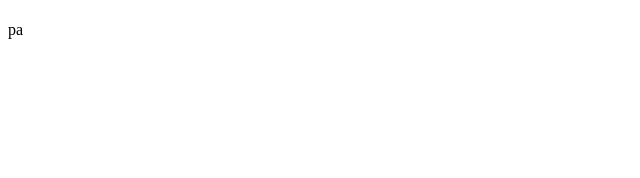
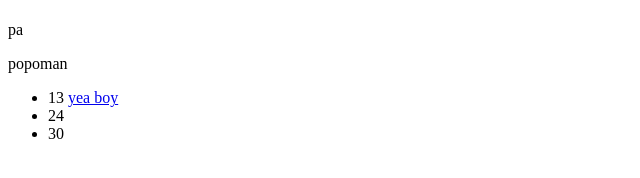
Before and after one commit to delmarc/Objectified, a plain HTML site: page index.html in a window 1280 px wide. Shown: the whole page, without its empty margins (0-640 px from the left). Drawn offline with Linux system fonts and the light colour scheme.

Commit message:
Now it is getting good
Ok now this is the basis of what i wanted to be… Also added shorthand
names that can replace the traditional names of certain element
properties… (example being className - class or innerHTML - HTML)

```diff
--- a/Objectified.js
+++ b/Objectified.js
@@ -31,12 +31,29 @@
 	}
 
 
-	function extendAttrOnObj(element, attributes){
+	function extendAttrsOnObj(element, attributes){
 		for(var attr in attributes){
 			if( element.hasOwnProperty(attr) ){
 				element[attr] = attributes[attr];
 			} else {
-				element.setAttribute(attr,attributes[attr]);
+				switch(attr){
+					case "class":
+					case "c":
+						element.className = attributes[attr];
+						break;
+					case "text":
+					case "Text":
+					case "t":
+						element.innerText = attributes[attr];
+						break;
+					case "html":
+					case "HTML":
+					case "h":
+						element.innerHTML = attributes[attr];
+						break;
+					default:
+						element.setAttribute(attr,attributes[attr]);
+				}
 			}
 		}
 	}
@@ -45,16 +62,16 @@
 		var element = createA(obj.tag);
 		var attributes = obj.attributes;
 
-		extendAttrOnObj(element, attributes);
+		extendAttrsOnObj(element, attributes);
 
 		if(obj.data){
 			if(typeof JSONdata[obj.data] === "string"){
-			//if(typeof obj.data === "string"){
 				renderATextNodeForMe(element,JSONdata[obj.data]);
 			} else if(typeof JSONdata[obj.data] === "object"){
-				//console.log(element, obj, JSONdata);
-				extendAttrOnObj(element, JSONdata[obj.data]);
+				extendAttrsOnObj(element, JSONdata[obj.data]);
 			}
+		} else if (obj.passedData){
+			extendAttrsOnObj(element, obj.passedData);
 		}
 
 		if(obj.childNodes && !obj.childLooped){
@@ -79,7 +96,10 @@
 				renderATextNodeForMe(containerFragment,JSONtemplate.childNodes[i]);
 			} else if(typeof JSONtemplate.childNodes[i] === "object" && JSONtemplate.childNodes[i].childLooped){
 				var childContainer = renderAnElementForMe(containerFragment,JSONdata,JSONtemplate.childNodes[i],true);
+
 				for(var j = 0;j<JSONdata[JSONtemplate.childNodes[i].childData].length;j++){
+					JSONtemplate.childNodes[i].childNodes[0].passedData = JSONdata[JSONtemplate.childNodes[i].childData][j];
+
 					renderAnElementForMe(childContainer,
 						JSONdata[JSONtemplate.childNodes[i].childData][j],
 						JSONtemplate.childNodes[i].childNodes[0]);
@@ -107,7 +127,7 @@
 	}
 
 	objectified.name = "Objectified.js";
-	objectified.version = "0.0.1";
+	objectified.version = "0.0.7";
 	objectified.render = render;
 
 }));
--- a/index.html
+++ b/index.html
@@ -7,23 +7,11 @@
 		<script type="text/javascript" src="Objectified.js"></script>
 		<script>
 			var sometemplate = {
-				/* was nice but going too crazy with this...
-				"headChildNodes":[
-					{
-						"tag" : "link",
-						"attributes":{
-							"rel" : "stylesheet",
-							"type" : "text/css",
-							"href" : "css/main.css"
-						}
-					}
-				],
-				*/
 				"childNodes": [
 					{
 						"tag" : "header",
 						"attributes":{
-							"className" : "someClass",
+							"class" : "someClass",
 							"id" : "aheaderid",
 							"data-popoman" : "yeaman"
 						},
@@ -35,29 +23,24 @@
 								"childNodes": [
 									{
 										"tag" : "a",
-										/*
 										"attributes":{
-											"href": {
-												"data":"href"
-											}
-										},
-										*/
-										//"data":"name"
+											"class": "po"
+										}
 									}
 								]
 							},{
 								"tag" : "h1",
-								"className" : "someClass",
+								"class" : "someClass",
 								"id" : "aheaderid",
 								"data" : "doo"
 							},{
 								"tag" : "p",
-								"className" : "someClass",
+								"class" : "someClass",
 								"id" : "aheaderid",
 								"data" : "foo"
 							}
 						]
-					}/*,
+					},
 					"popoman"
 					,{
 						"tag" : "article",
@@ -78,13 +61,12 @@
 								"childData" : "lis",
 								"childNodes": [
 									{
-										"tag" : "li",
-										"data": "amount"
+										"tag" : "li"
 									}
 								]
 							}
 						]
-					}*/
+					}
 				]
 			};
 
@@ -94,24 +76,25 @@
 					"innerHTML":"popo <em>haha</em>"
 				},
 				"navEles" : [{
-					"text":"one",
+					"innerText":"one",
 					"href":"#1"
 				},{
-					"text":"dos",
+					"innerText":"dos",
 					"href":"#2"
 				},{
-					"text":"tres",
+					"innerText":"tres",
 					"href":"#3"
 				},{
-					"text":"4",
+					"innerText":"4",
 					"href":"#4"
 				}],
 				"lis" : [{
-					"innerHTML":13
+					"HTML":"13 <a href='#123'>yea boy</a>"
 				},{
-					"innerHTML":24
+					"class":"asdasd",
+					"text":24
 				},{
-					"innerHTML":30
+					"text":30
 				}]
 			};
 
```
